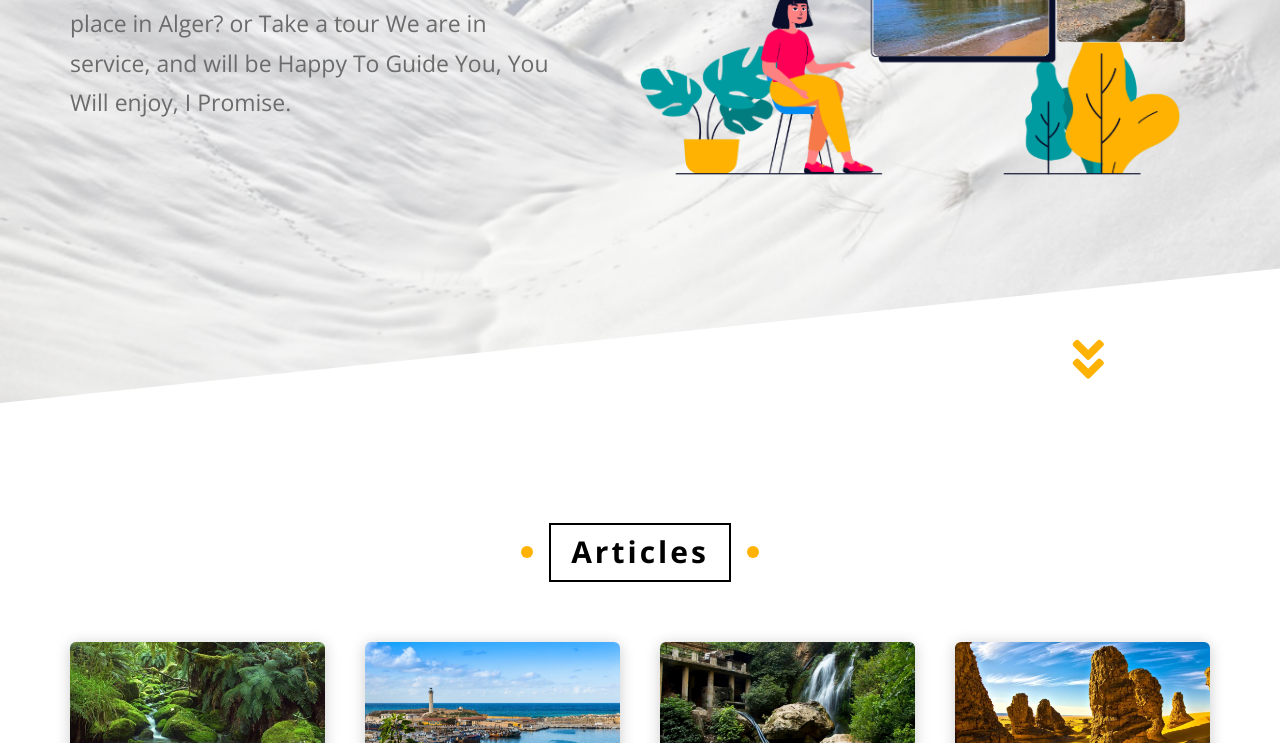
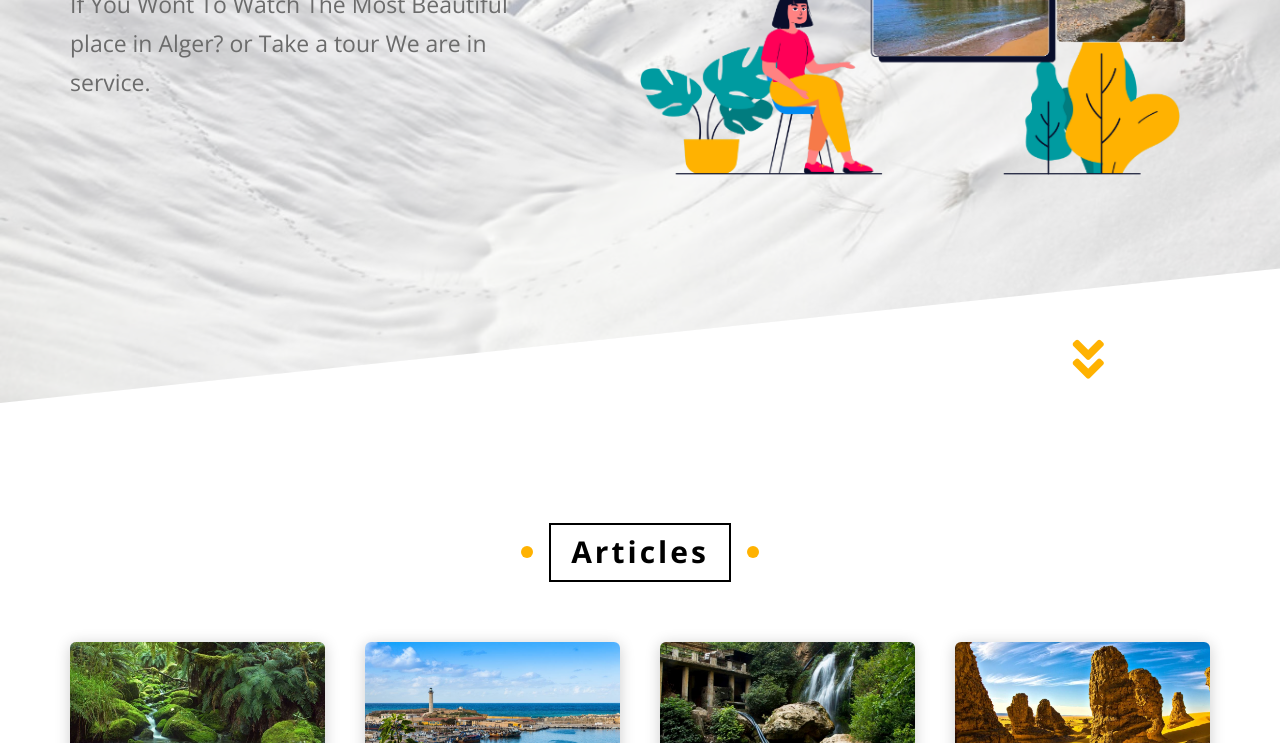
Before and after one commit to khaoulagk/Template-3-new, a plain HTML site: page index.html in a window 1280 px wide. Shown: the part 357-1100 px from the top of the page. Drawn offline with nearby package versions, Linux system fonts and the light colour scheme; files whose address does not match are found by name.

Commit message:
Update index.html

```diff
--- a/index.html
+++ b/index.html
@@ -72,7 +72,7 @@
         <div class="container">
             <div class="text">
                 <h1>Welcome, To Our <span>Company</span></h1>
-                <p>If You Wont To Watch The Most Beautiful place in Alger? or Take a tour We are in service, and will be Happy To Guide You, You Will enjoy, I Promise.</p>
+                <p>If You Wont To Watch The Most Beautiful place in Alger? or Take a tour We are in service.</p>
             </div>
             <div class="image">
                 <img src="imgs/img-1.png" alt="">
```
